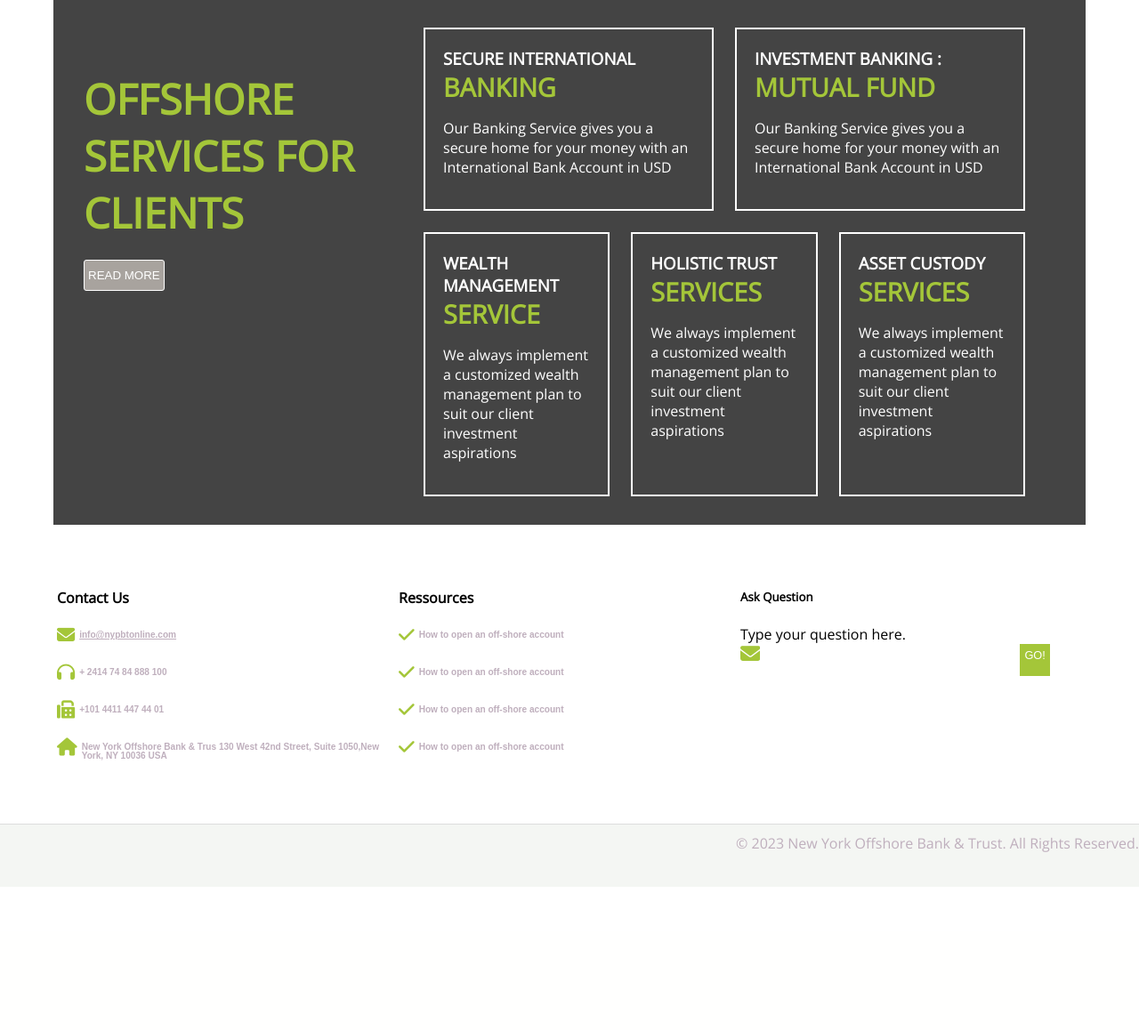
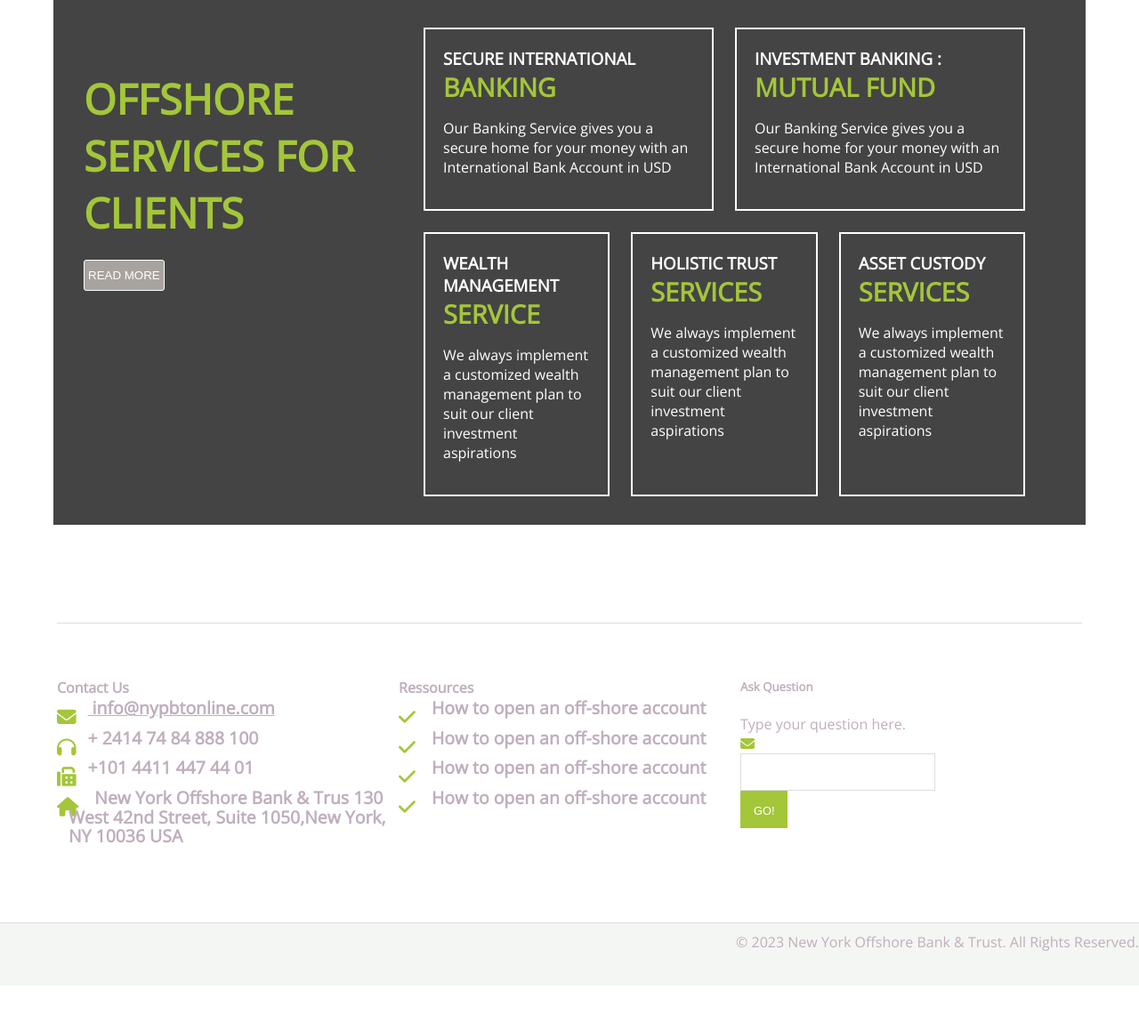
Before and after one commit to maxxender/bankligne, a PHP site: page /home.html in a window 1280 px wide. Shown: the part 1597-2755 px from the top of the page at 89% size. Before the commit the page ends 2555 px from the top, so only its background shows below. Run offline with PHP 8.4, Linux system fonts and the light colour scheme; some libraries are stand-ins or nearby versions.

Commit message:
modification des fichiers css

```diff
--- a/css/home.css
+++ b/css/home.css
@@ -329,48 +329,93 @@ svg{
     color: #fff;
     padding: 20px;
 }
+.enveloppe-container{
+    background-color: rgb(191, 175, 189);
+    padding: 15px;
+    height: 12px;
+}
+.enveloppe-container i{
+    color: #000;
+}
+.form-question span{
+    border: 1px solid blue;
+    display: inline-block;
+    position: relative;
+    bottom: 5px;
+}
 
 .four-bloc{
     display: flex;
+    width: 90%;
+    margin: auto;
+    color: rgb(191, 175, 189);
+    margin-top: 60px;
+    border-top: 1px solid rgb(221, 221, 221);
+    padding-top: 40px;
 }
 .four-bloc__part{
-    width: 405px;
+    margin: 0 auto;
+    width: 385px;
     text-align: left;
     padding: 0;
+    border: 0px solid yellow;
 }
-
 .four-bloc__part ul{
     padding: 0;
 }
 .four-bloc__part li{
     font-size: 0.9em;
     margin: 12px 0;
+    list-style-type: none;
+    display: flex;
+}
+.form-question{
+    display: table;
+    border-collapse: separate;
+    border: 0px solid blue;
 }
 
-.four-bloc form{
+.four-bloc .form-part{
     display: flex;
 }
+
 .four-bloc li a, .four-bloc span{
-    font-size: 0.5em;
+    position: relative;
+    left: 13px;
+    bottom: 11px;
+    font-size: 0.9em;
     color: rgb(191, 175, 189);
     position: relative;
-    top: 5px;
-    font-family: Arial;
-    margin: 0 5px;
+    font-family: 'Open Sans',sans-serif;
 }
-.four-bloc form input, .four-bloc i, .four-bloc button{
-    height: 30px;
+.four-bloc__part ul li i{
+    position: relative;
+    bottom: 9px;
+    color: rgb(164, 198, 57);
+    font-size: 1.5em;
+}
+.four-bloc form input{
+    height: 38px;
     display: flex;
     font-size: 1.4em;
     border: none;
+    color: rgb(164, 198, 57);
+    position: relative;
+}
+.four-bloc__part form input{
+    border: 1px solid rgb(221, 221, 221);
+    width: 200px;
+    font-size: 0.8em;
+    padding-left: 15px;
 }
 .four-bloc button{
     background-color: rgb(164, 198, 57);
     color: #fff;
     border: none;
     font-size: 0.8em;
-    padding: 5px;
-    height: 36px;
+    padding: 15px;
+    height: 42px;
+    cursor: pointer;
 }
 
 footer{
--- a/css/login.css
+++ b/css/login.css
@@ -2,6 +2,9 @@ header{
     background-color: rgb(30, 159, 201);
     height: 150px;
     margin: 0;
+}
+button{
+    cursor: pointer;
 }
 body{
     margin: 0;
```
Also changed, not shown: css/account.css (+11 -1 lines).
